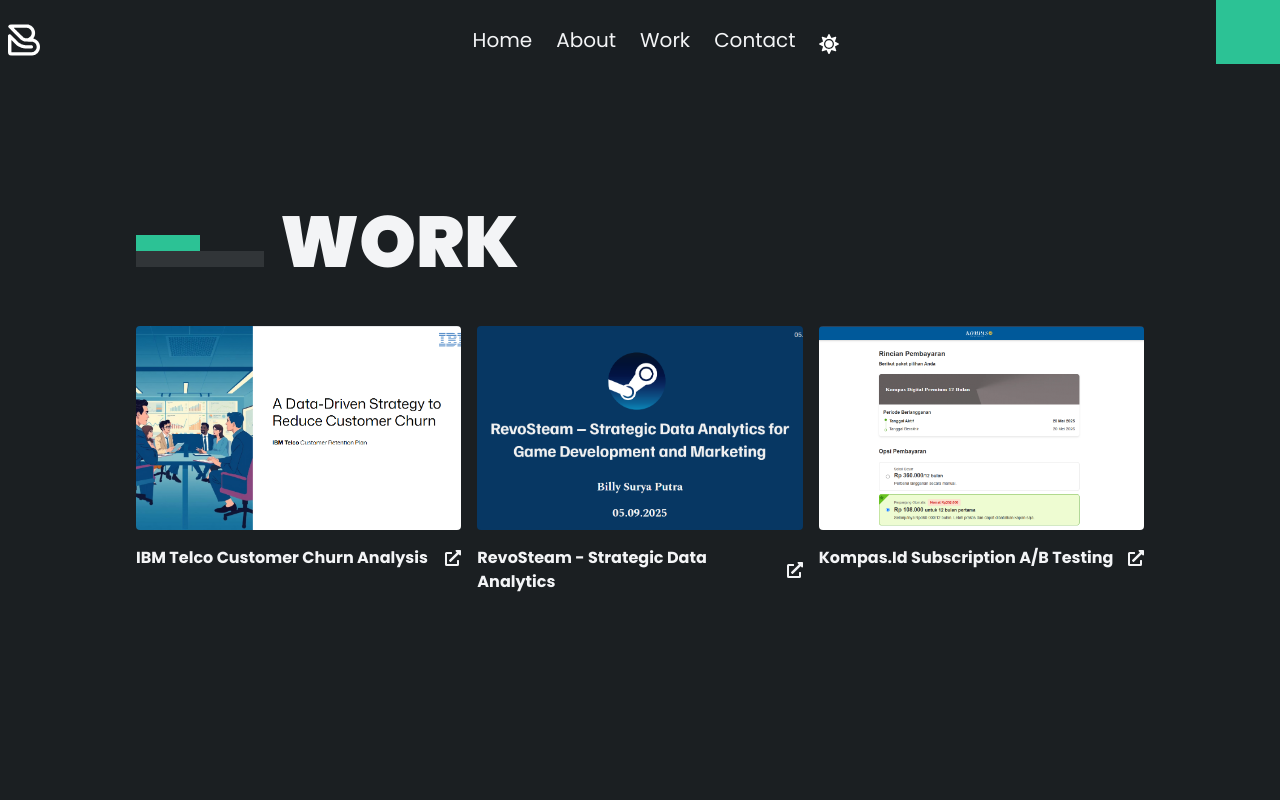
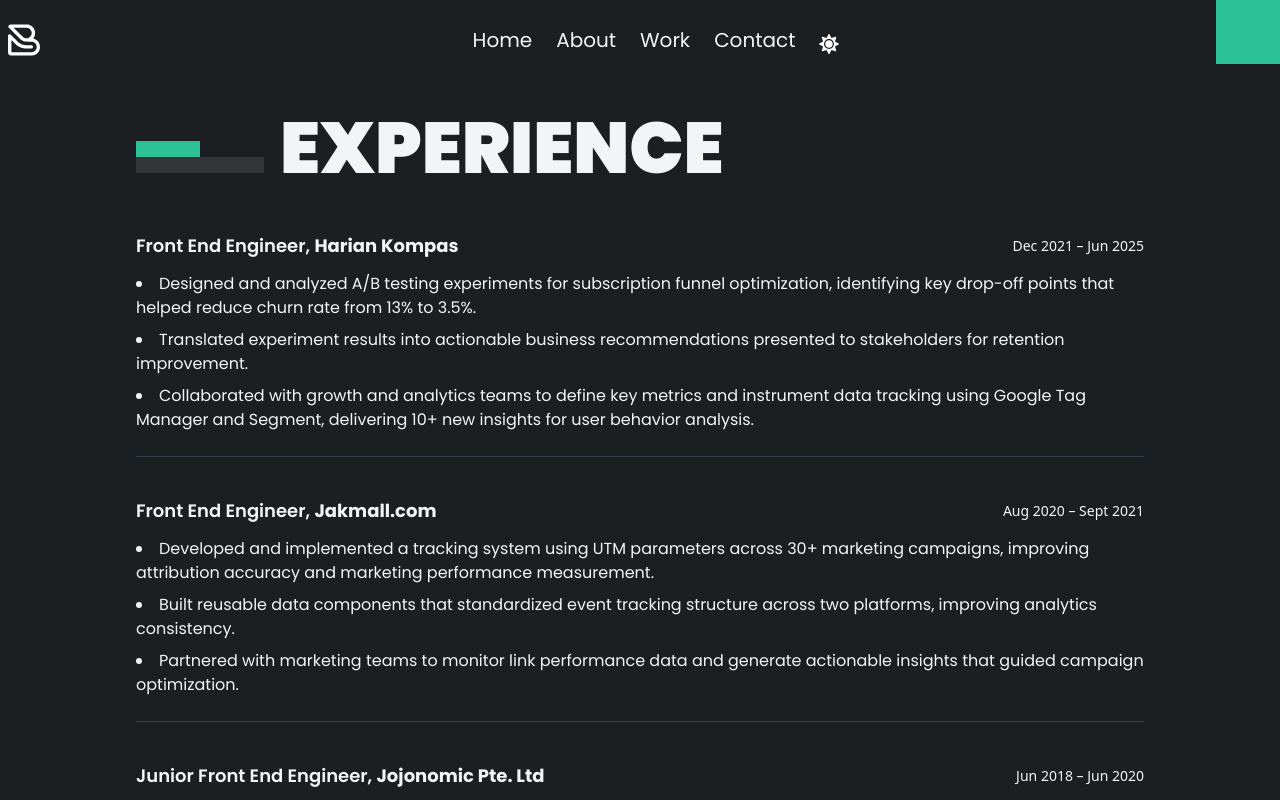
Before and after one commit to billsur/portfolio-da, a Next.js app: page /work in a window 1280 px wide. Shown: the top 800 px of the page. Built offline with nearby package versions, Linux system fonts and the light colour scheme.

Commit message:
feat: update content and layouting

```diff
--- a/pages/about.tsx
+++ b/pages/about.tsx
@@ -12,11 +12,11 @@
   faPython,
   faJs,
   faHtml5,
-  faReact,
+  // faReact,
   faJira,
   faGoogle,
   faGitAlt,
-  faVuejs,
+  // faVuejs,
   faFigma,
 } from "@fortawesome/free-brands-svg-icons";
 import {
@@ -36,11 +36,11 @@
         { name: "JavaScript", icon: faJs },
         { name: "HTML", icon: faHtml5 }
       ],
-      frameworks: [
-        { name: "React", icon: faReact },
-        { name: "Vue", icon: faVuejs },
-      ],
-      visualization: [
+      // frameworks: [
+      //   { name: "React", icon: faReact },
+      //   { name: "Vue", icon: faVuejs },
+      // ],
+      "data visualization": [
         { name: "Tableau", icon: faChartBar },
       ],
       utilities: [
--- a/pages/contact.tsx
+++ b/pages/contact.tsx
@@ -164,13 +164,13 @@
                     billy.surya31@gmail.com
                   </span>
                 </motion.div>
-                <motion.div
+                {/* <motion.div
                   variants={item}
                   className="flex mb-4 items-center space-x-4 text-gray-700 dark:text-gray-300"
                 >
                   <FontAwesomeIcon className="w-4" icon={faPhone} />
                   <span className="text-lg font-main">+62 818 1818 4624</span>
-                </motion.div>
+                </motion.div> */}
                 <motion.div
                   variants={item}
                   className="flex mb-4 items-center space-x-4 text-gray-700 dark:text-gray-300"
--- a/pages/index.tsx
+++ b/pages/index.tsx
@@ -12,6 +12,9 @@
 import Shape from "@components/Shape";
 import { useEffect, useRef } from "react";
 import Typed from "typed.js";
+// import Contact from "./contact";
+// import About from "./about";
+// import Work from "./work";
 
 const Home = () => {
   const typedRef = useRef<HTMLSpanElement>(null);
@@ -120,6 +123,23 @@
                 <a>About Me</a>
               </motion.button>
             </Link>
+
+            <div className="mt-8">
+              <motion.a
+                href="https://drive.google.com/uc?export=download&id=1byQJbvR0ozuMAhtfw1PXPRoGlOf_LugI"
+                download
+                target="_blank"
+                rel="noopener noreferrer"
+                initial="hidden"
+                animate="visible"
+                variants={slideUp}
+                whileTap={{ scale: 0.9 }}
+                custom={0.8}
+                className={`${styles.btn} mt-4 md:mt-0 focus:outline-none relative px-6 py-2 font-semibold text-md font-main capitalize rounded border border-primary text-primary hover:bg-primary hover:text-white transition-colors dark:border-primary-dark dark:text-primary-dark dark:hover:bg-primary-dark dark:hover:text-white`}
+              >
+                Download CV
+              </motion.a>
+            </div>
           </div>
         </div>
 
@@ -133,6 +153,48 @@
           <Shape />
         </motion.div>
       </section>
+      {/* <section className="relative overflow-hidden min-h-screen w-full flex items-center md:pt-0 pt-16 dark:bg-dark-theme">
+        <div className="max-w-screen-lg px-2 w-full mx-auto">
+          <About/>
+        </div>
+        <motion.div
+          initial="hidden"
+          animate="visible"
+          variants={slideUp}
+          custom={0.6}
+          className="absolute -bottom-10 xl:left-12 right-0 w-20 bg-cover h-20 dark:filter dark:invert"
+        >
+          <Shape />
+        </motion.div>
+      </section>
+      <section className="relative overflow-hidden min-h-screen w-full flex items-center md:pt-0 pt-16 dark:bg-dark-theme">
+        <div className="max-w-screen-lg px-2 w-full mx-auto">
+          <Work/>
+        </div>
+        <motion.div
+          initial="hidden"
+          animate="visible"
+          variants={slideUp}
+          custom={0.6}
+          className="absolute -bottom-10 xl:left-12 right-0 w-20 bg-cover h-20 dark:filter dark:invert"
+        >
+          <Shape />
+        </motion.div>
+      </section>
+      <section className="relative overflow-hidden min-h-screen w-full flex items-center md:pt-0 pt-16 dark:bg-dark-theme">
+        <div className="max-w-screen-lg px-2 w-full mx-auto">
+          <Contact/>
+        </div>
+        <motion.div
+          initial="hidden"
+          animate="visible"
+          variants={slideUp}
+          custom={0.6}
+          className="absolute -bottom-10 xl:left-12 right-0 w-20 bg-cover h-20 dark:filter dark:invert"
+        >
+          <Shape />
+        </motion.div>
+      </section> */}
     </>
   );
 };
--- a/pages/work.tsx
+++ b/pages/work.tsx
@@ -9,12 +9,85 @@
 import Image from "next/image";
 import MetaTags from "@components/MetaTags";
 
+const experiences = [
+  {
+    id: 1,
+    role: "Front End Engineer",
+    company: "Harian Kompas",
+    date: "Dec 2021 – Jun 2025",
+    details: [
+      "Designed and analyzed A/B testing experiments for subscription funnel optimization, identifying key drop-off points that helped reduce churn rate from 13% to 3.5%.",
+      "Translated experiment results into actionable business recommendations presented to stakeholders for retention improvement.",
+      "Collaborated with growth and analytics teams to define key metrics and instrument data tracking using Google Tag Manager and Segment, delivering 10+ new insights for user behavior analysis."
+    ]
+  },
+  {
+    id: 2,
+    role: "Front End Engineer",
+    company: "Jakmall.com",
+    date: "Aug 2020 – Sept 2021",
+    details: [
+      "Developed and implemented a tracking system using UTM parameters across 30+ marketing campaigns, improving attribution accuracy and marketing performance measurement.",
+      "Built reusable data components that standardized event tracking structure across two platforms, improving analytics consistency.",
+      "Partnered with marketing teams to monitor link performance data and generate actionable insights that guided campaign optimization."
+    ]
+  },
+  {
+    id: 3,
+    role: "Junior Front End Engineer",
+    company: "Jojonomic Pte. Ltd",
+    date: "Jun 2018 – Jun 2020",
+    details: [
+      "Collaborated with product teams to design and maintain data-driven dashboards for web applications, ensuring consistency across multiple data sources.",
+      "Contributed to sprint reviews by analyzing feature usage data, which helped the product team refine user workflows and improve adoption in subsequent releases.",
+      "Integrated and standardized APIs for analytics reporting, enabling automated tracking for business intelligence purposes."
+    ]
+  }
+];
+
 const Work = () => {
   return (
     <>
       <MetaTags title="Work" />
-      <section className="dark:bg-dark-theme relative overflow-hidden min-h-screen flex items-center py-28">
+      <section className="dark:bg-dark-theme relative overflow-hidden min-h-screen flex flex-col items-center py-28">
         <div className="max-w-screen-lg mx-auto w-full px-2">
+          {/* Work Experience Section */}
+          <Heading heading="experience" />
+          <motion.div
+            initial="hidden"
+            animate="visible"
+            variants={list}
+            className="mt-6 space-y-10"
+          >
+            {experiences.map(({ id, role, company, date, details }) => (
+              <motion.div
+                key={id}
+                variants={itemSlideUp}
+                className="dark:text-gray-100 border-b border-gray-700 pb-6"
+              >
+                <div className="flex flex-col sm:flex-row sm:justify-between sm:items-center">
+                  <h4 className="font-main text-lg font-semibold">
+                    {role},{" "}
+                    <span className="font-bold">
+                      {company}
+                    </span>
+                  </h4>
+                  <span className="text-sm mt-1 sm:mt-0">
+                    {date}
+                  </span>
+                </div>
+
+                {/* Bullet point details */}
+                <ul className="mt-3 list-disc list-inside space-y-2 font-main dark:text-gray-100">
+                  {details.map((item, i) => (
+                    <li key={i}>{item}</li>
+                  ))}
+                </ul>
+              </motion.div>
+            ))}
+          </motion.div>
+          <div className="mt-20">
+            {/* Projects Section */}
             <Heading heading="work" />
             <motion.div
               initial="hidden"
@@ -36,11 +109,11 @@
                       />
                     </a>
                   </Link>
-                <div className="mt-4 flex justify-between items-center">
+                  <div className="mt-4 flex justify-between">
                     <h4 className="font-main text-md font-bold capitalize dark:text-gray-100">
                       {name}
                     </h4>
-                  <div className="flex space-x-4 dark:text-gray-100">
+                    <div className="flex space-x-4 dark:text-gray-100 mt-1">
                       <a
                         href={linkToPage}
                         rel="noopener noreferrer"
@@ -51,20 +124,21 @@
                           icon={faExternalLinkAlt}
                         />
                       </a>
-                    {
-                      linkToSrc && <a
+                      {linkToSrc && (
+                        <a
                           href={linkToSrc}
                           rel="noopener noreferrer"
                           target="_blank"
                         >
                           <FontAwesomeIcon className="w-4" icon={faGithub} />
                         </a>
-                    }
+                      )}
                     </div>
                   </div>
                 </motion.div>
               ))}
             </motion.div>
+          </div>
         </div>
       </section>
     </>
```
Also changed, not shown: public/work/revo-steam-1.png. Lines whose indentation alone changed are shown as unchanged.
